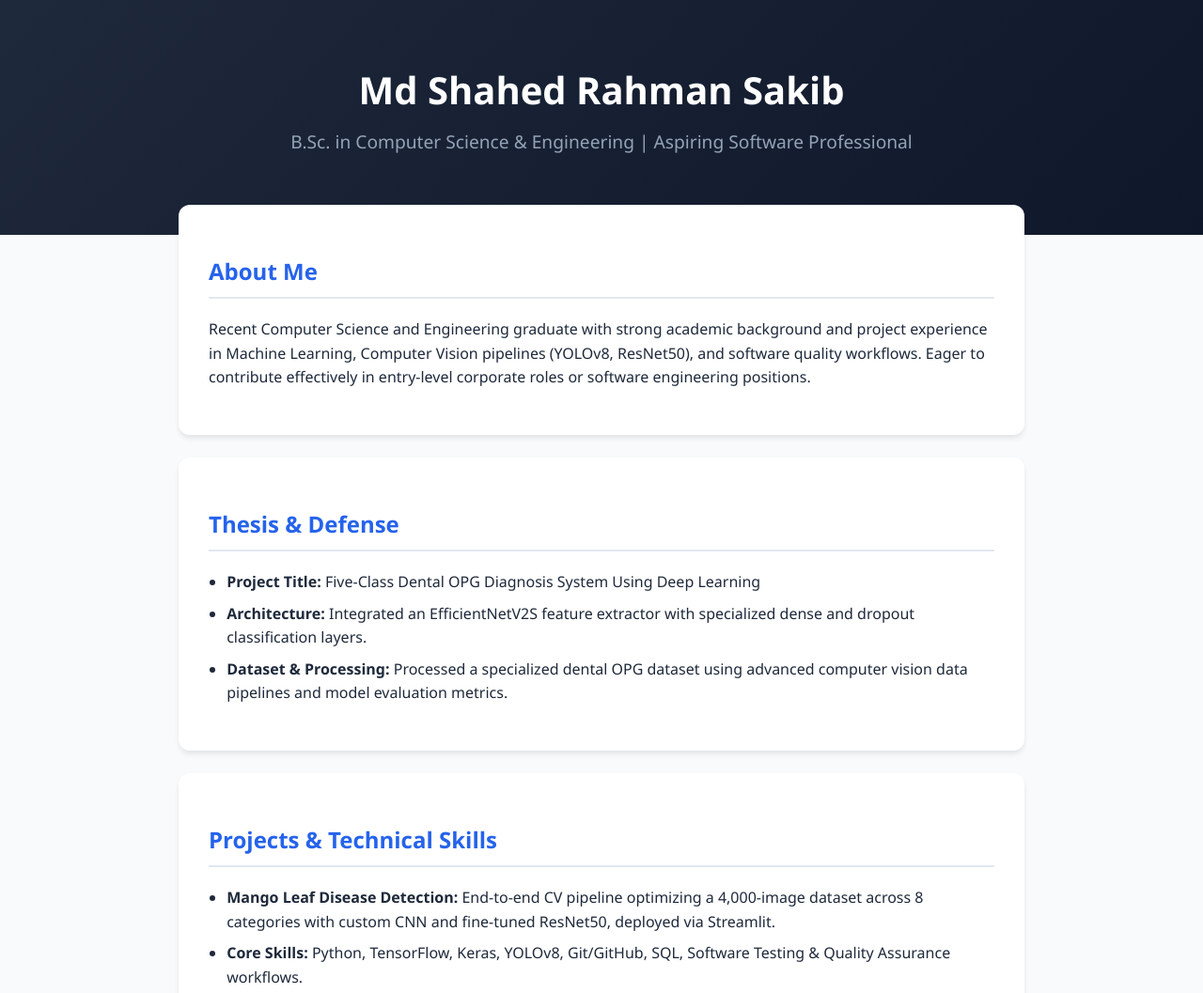
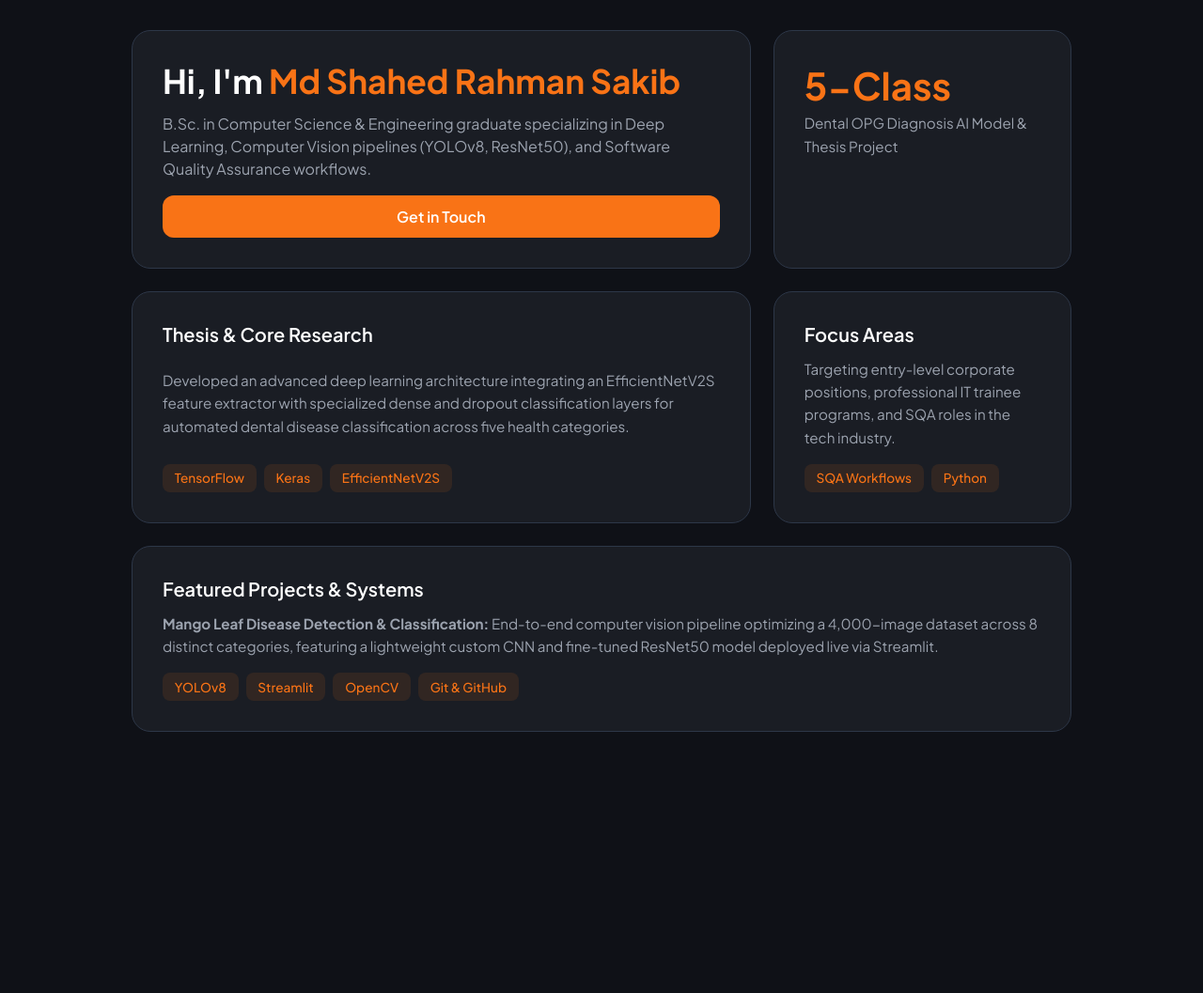
Before and after one commit to shahedrahmansakib/Protfolio, a plain HTML site: page index.html in a window 1280 px wide. Shown: the top 1057 px of the page at 94% size. After the commit the page ends 811 px from the top, so only its background shows below. Drawn offline with Linux system fonts and the light colour scheme.

Commit message:
Update index.html

```diff
--- a/index.html
+++ b/index.html
@@ -4,92 +4,133 @@
     <meta charset="UTF-8">
     <meta name="viewport" content="width=device-width, initial-scale=1.0">
     <title>Md Shahed Rahman Sakib - Portfolio</title>
+    <link href="https://fonts.googleapis.com/css2?family=Plus+Jakarta+Sans:wght@400;500;600;700&display=swap" rel="stylesheet">
     <style>
         :root {
-            --primary: #2563eb;
-            --bg: #f8fafc;
-            --text: #1e293b;
-            --card-bg: #ffffff;
+            --bg: #0f1117;
+            --card-bg: #1a1d24;
+            --accent: #f97316;
+            --text-main: #ffffff;
+            --text-muted: #9ca3af;
+            --border: #2d3748;
         }
+        * { box-sizing: border-box; margin: 0; padding: 0; }
         body {
-            font-family: 'Segoe UI', Tahoma, Geneva, Verdana, sans-serif;
+            font-family: 'Plus Jakarta Sans', sans-serif;
             background-color: var(--bg);
-            color: var(--text);
-            margin: 0;
-            padding: 0;
-            line-height: 1.6;
+            color: var(--text-main);
+            padding: 2rem 1rem;
+            display: flex;
+            justify-content: center;
         }
-        header {
-            background: linear-gradient(135deg, #1e293b, #0f172a);
+        .container {
+            max-width: 1000px;
+            width: 100%;
+            display: grid;
+            grid-template-columns: repeat(3, 1fr);
+            gap: 1.5rem;
+        }
+        .bento-card {
+            background: var(--card-bg);
+            border: 1px solid var(--border);
+            border-radius: 20px;
+            padding: 2rem;
+            display: flex;
+            flex-direction: column;
+            justify-content: space-between;
+            transition: transform 0.2s ease, border-color 0.2s ease;
+        }
+        .bento-card:hover {
+            border-color: var(--accent);
+            transform: translateY(-4px);
+        }
+        .span-2 { grid-column: span 2; }
+        .span-3 { grid-column: span 3; }
+
+        .hero-title { font-size: 2.2rem; font-weight: 700; line-height: 1.2; margin-bottom: 0.8rem; }
+        .hero-title span { color: var(--accent); }
+        .subtitle { color: var(--text-muted); font-size: 1rem; line-height: 1.5; }
+
+        h3 { font-size: 1.25rem; font-weight: 600; margin-bottom: 0.8rem; color: var(--text-main); }
+        p { color: var(--text-muted); font-size: 0.95rem; line-height: 1.6; }
+
+        .stats-num { font-size: 2.5rem; font-weight: 700; color: var(--accent); margin-bottom: 0.2rem; }
+
+        .tag-list { display: flex; flex-wrap: wrap; gap: 0.5rem; margin-top: 1rem; }
+        .tag { background: rgba(249, 115, 22, 0.1); color: var(--accent); padding: 0.4rem 0.8rem; border-radius: 8px; font-size: 0.85rem; font-weight: 500; }
+
+        .contact-btn {
+            display: inline-block;
+            background: var(--accent);
             color: white;
+            text-decoration: none;
+            padding: 0.75rem 1.5rem;
+            border-radius: 12px;
+            font-weight: 600;
             text-align: center;
-            padding: 4rem 2rem;
+            margin-top: 1rem;
+            transition: opacity 0.2s;
         }
-        header h1 { margin: 0; font-size: 2.5rem; }
-        header p { color: #94a3b8; font-size: 1.2rem; margin-top: 0.5rem; }
-        .container {
-            max-width: 900px;
-            margin: -2rem auto 3rem auto;
-            padding: 0 1.5rem;
-        }
-        .card {
-            background: var(--card-bg);
-            padding: 2rem;
-            margin-bottom: 1.5rem;
-            border-radius: 12px;
-            box-shadow: 0 4px 6px -1px rgba(0,0,0,0.1);
-        }
-        h2 { color: var(--primary); border-bottom: 2px solid #e2e8f0; padding-bottom: 0.5rem; }
-        ul { padding-left: 1.2rem; }
-        li { margin-bottom: 0.5rem; }
-        .footer {
-            text-align: center;
-            padding: 2rem;
-            color: #64748b;
-            font-size: 0.9rem;
+        .contact-btn:hover { opacity: 0.9; }
+
+        @media (max-width: 768px) {
+            .container { grid-template-columns: 1fr; }
+            .span-2, .span-3 { grid-column: span 1; }
         }
     </style>
 </head>
 <body>
 
-    <header>
-        <h1>Md Shahed Rahman Sakib</h1>
-        <p>B.Sc. in Computer Science & Engineering | Aspiring Software Professional</p>
-    </header>
+    <div class="container">
+        <!-- Hero Section -->
+        <div class="bento-card span-2">
+            <div>
+                <h1 class="hero-title">Hi, I'm <span>Md Shahed Rahman Sakib</span></h1>
+                <p class="subtitle">B.Sc. in Computer Science & Engineering graduate specializing in Deep Learning, Computer Vision pipelines (YOLOv8, ResNet50), and Software Quality Assurance workflows.</p>
+            </div>
+            <a href="mailto:shahed@example.com" class="contact-btn">Get in Touch</a>
+        </div>
 
-    <div class="container">
-        <section class="card">
-            <h2>About Me</h2>
-            <p>Recent Computer Science and Engineering graduate with strong academic background and project experience in Machine Learning, Computer Vision pipelines (YOLOv8, ResNet50), and software quality workflows. Eager to contribute effectively in entry-level corporate roles or software engineering positions.</p>
-        </section>
+        <!-- Quick Stat Card -->
+        <div class="bento-card">
+            <div>
+                <div class="stats-num">5-Class</div>
+                <p>Dental OPG Diagnosis AI Model & Thesis Project</p>
+            </div>
+        </div>
 
-        <section class="card">
-            <h2>Thesis & Defense</h2>
-            <ul>
-                <li><strong>Project Title:</strong> Five-Class Dental OPG Diagnosis System Using Deep Learning</li>
-                <li><strong>Architecture:</strong> Integrated an EfficientNetV2S feature extractor with specialized dense and dropout classification layers.</li>
-                <li><strong>Dataset & Processing:</strong> Processed a specialized dental OPG dataset using advanced computer vision data pipelines and model evaluation metrics.</li>
-            </ul>
-        </section>
+        <!-- Thesis / Research -->
+        <div class="bento-card span-2">
+            <h3>Thesis & Core Research</h3>
+            <p>Developed an advanced deep learning architecture integrating an EfficientNetV2S feature extractor with specialized dense and dropout classification layers for automated dental disease classification across five health categories.</p>
+            <div class="tag-list">
+                <span class="tag">TensorFlow</span>
+                <span class="tag">Keras</span>
+                <span class="tag">EfficientNetV2S</span>
+            </div>
+        </div>
 
-        <section class="card">
-            <h2>Projects & Technical Skills</h2>
-            <ul>
-                <li><strong>Mango Leaf Disease Detection:</strong> End-to-end CV pipeline optimizing a 4,000-image dataset across 8 categories with custom CNN and fine-tuned ResNet50, deployed via Streamlit.</li>
-                <li><strong>Core Skills:</strong> Python, TensorFlow, Keras, YOLOv8, Git/GitHub, SQL, Software Testing & Quality Assurance workflows.</li>
-            </ul>
-        </section>
+        <!-- Profile Highlights -->
+        <div class="bento-card">
+            <h3>Focus Areas</h3>
+            <p>Targeting entry-level corporate positions, professional IT trainee programs, and SQA roles in the tech industry.</p>
+            <div class="tag-list">
+                <span class="tag">SQA Workflows</span>
+                <span class="tag">Python</span>
+            </div>
+        </div>
 
-        <section class="card">
-            <h2>Contact Information</h2>
-            <p><strong>Email:</strong> shahed@example.com</p>
-            <p><strong>GitHub:</strong> <a href="https://github.com" target="_blank">github.com/yourusername</a></p>
-            <p><strong>Location:</strong> Bangladesh</p>
-        </section>
-    </div>
-
-    <div class="footer">
-        <p>&copy; 2026 Md Shahed Rahman Sakib. Built with GitHub Pages.</p>
+        <!-- Projects -->
+        <div class="bento-card span-3">
+            <h3>Featured Projects & Systems</h3>
+            <p><strong>Mango Leaf Disease Detection & Classification:</strong> End-to-end computer vision pipeline optimizing a 4,000-image dataset across 8 distinct categories, featuring a lightweight custom CNN and fine-tuned ResNet50 model deployed live via Streamlit.</p>
+            <div class="tag-list">
+                <span class="tag">YOLOv8</span>
+                <span class="tag">Streamlit</span>
+                <span class="tag">OpenCV</span>
+                <span class="tag">Git & GitHub</span>
+            </div>
+        </div>
     </div>
 
 </body>
```
